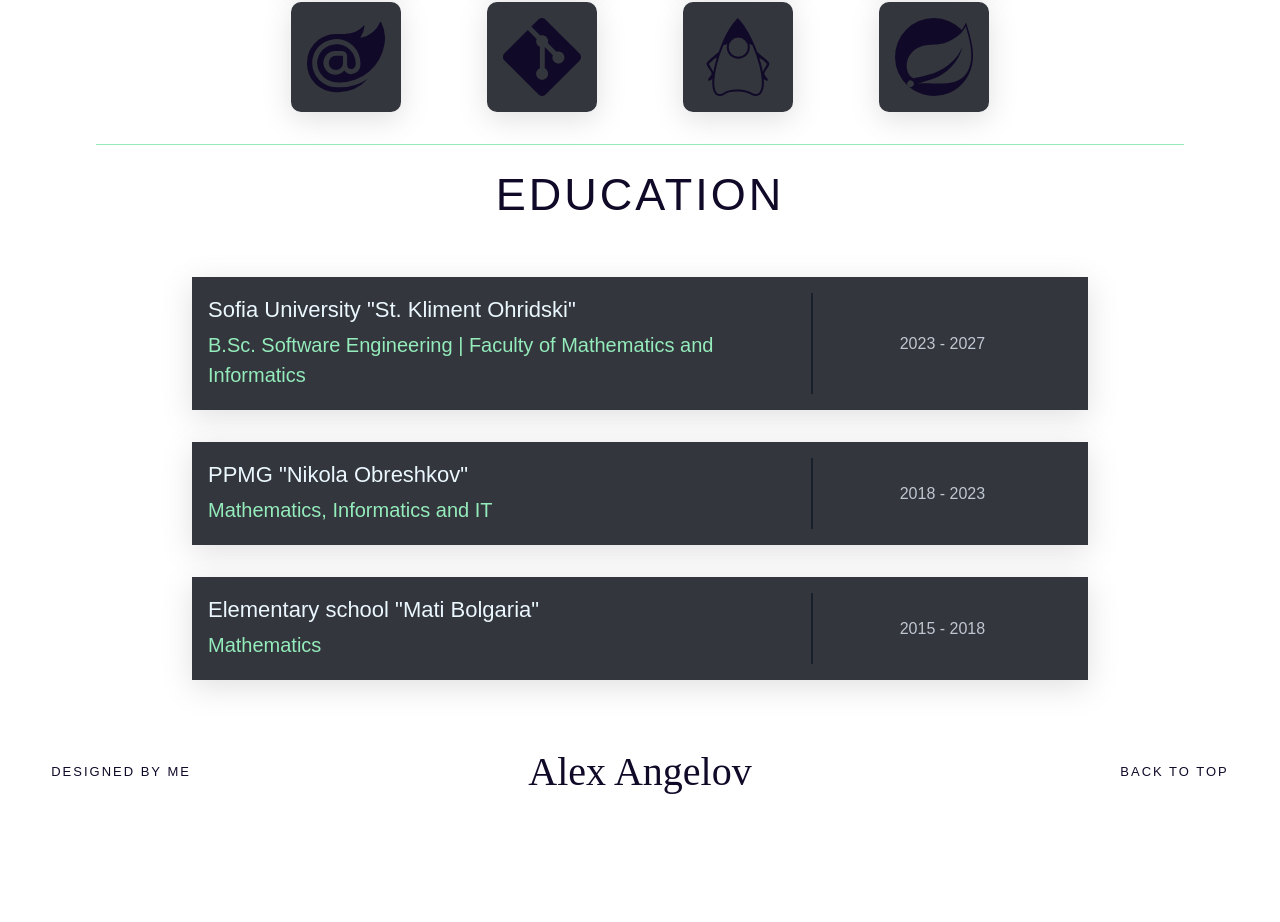
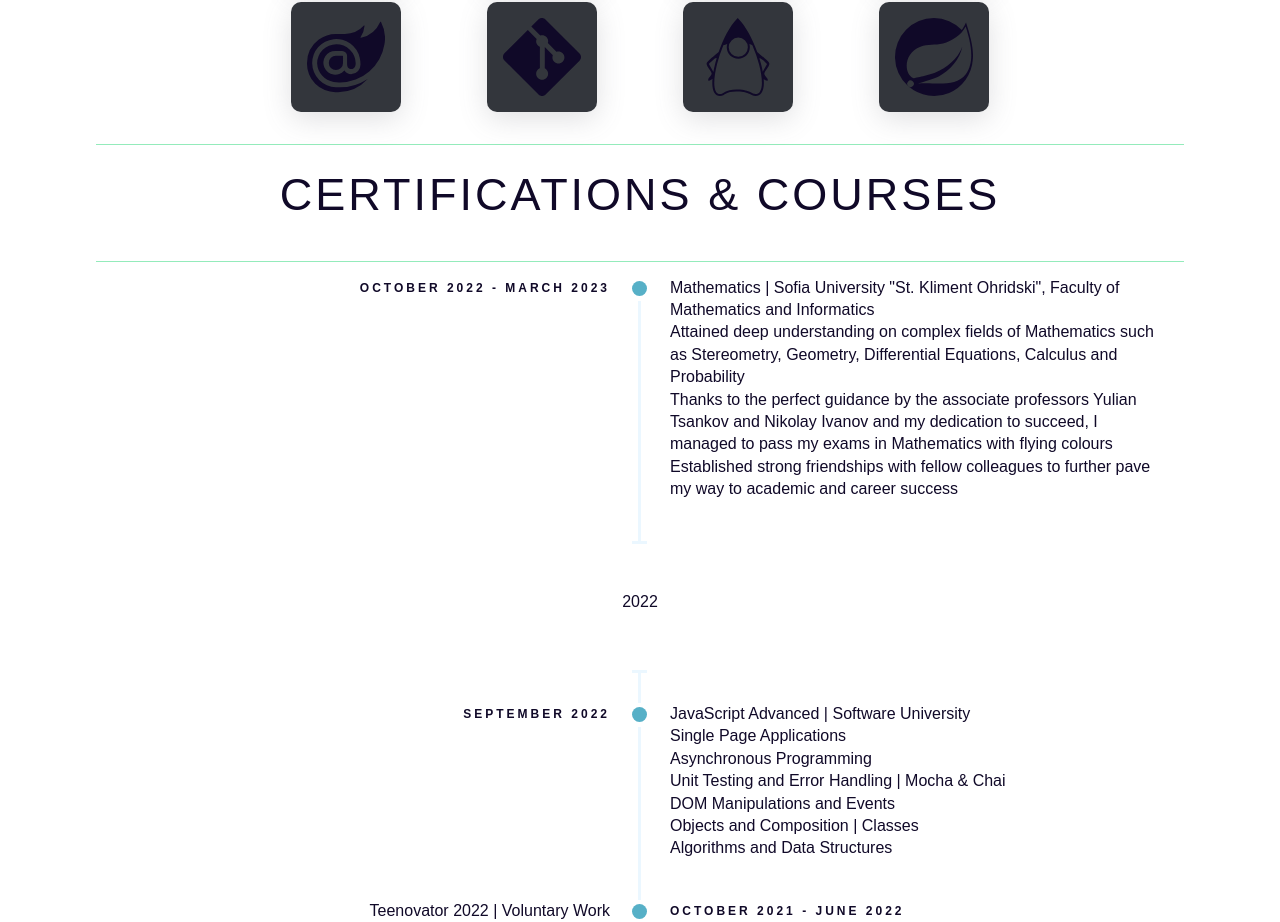
Before and after one commit to Deirror/aangelov-portfolio, a Next.js app: page / in a window 1280 px wide. Shown: the part 1401-2323 px from the top of the page. Before the commit the page ends 2233 px from the top, so only its background shows below. Built offline with nearby package versions, Linux system fonts and the light colour scheme.

Commit message:
add certf

```diff
--- a/app/page.tsx
+++ b/app/page.tsx
@@ -1,9 +1,7 @@
 import Home from '../components/Home';
 import Education from '../components/Education';
 import Skills from '../components/Skills';
-//import Certification from '../components/Certification.tsx';
-//import Featured from '../components/Featured.tsx';
-//import Contact from '../components/Contact.tsx';
+import Certification from '../components/Certification';
 import Footer from '../components/Footer';
 
 function App() {
@@ -11,7 +9,7 @@ function App() {
     <main>
       <Home />
       <Skills />
-
+      <Certification />
       <Education />
       <Footer />
     </main>
```
